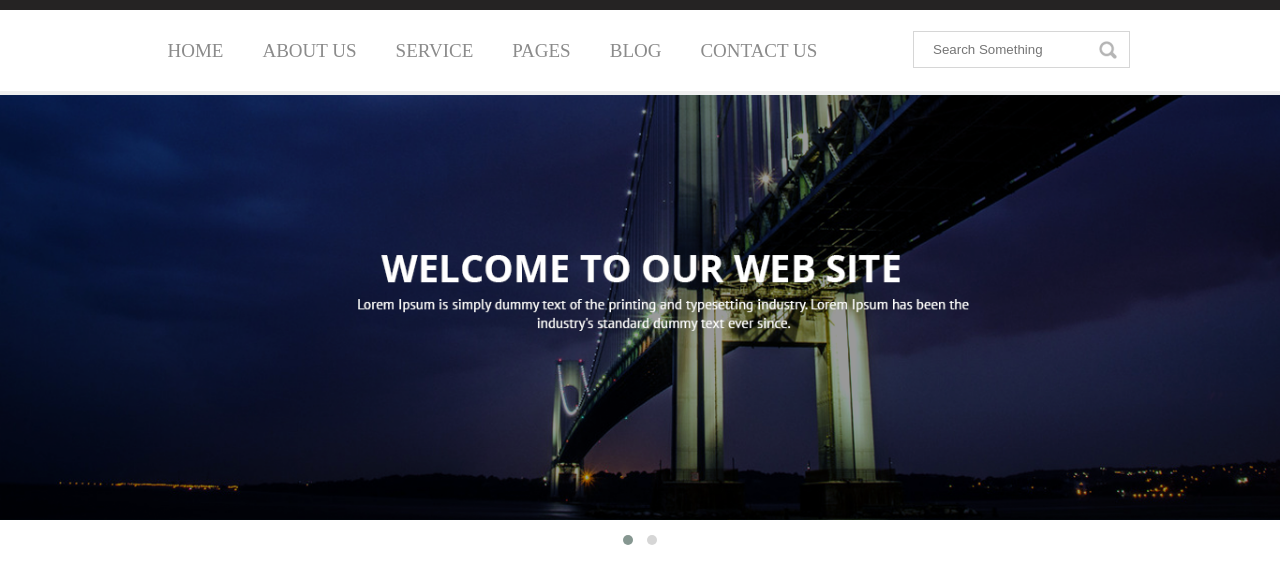
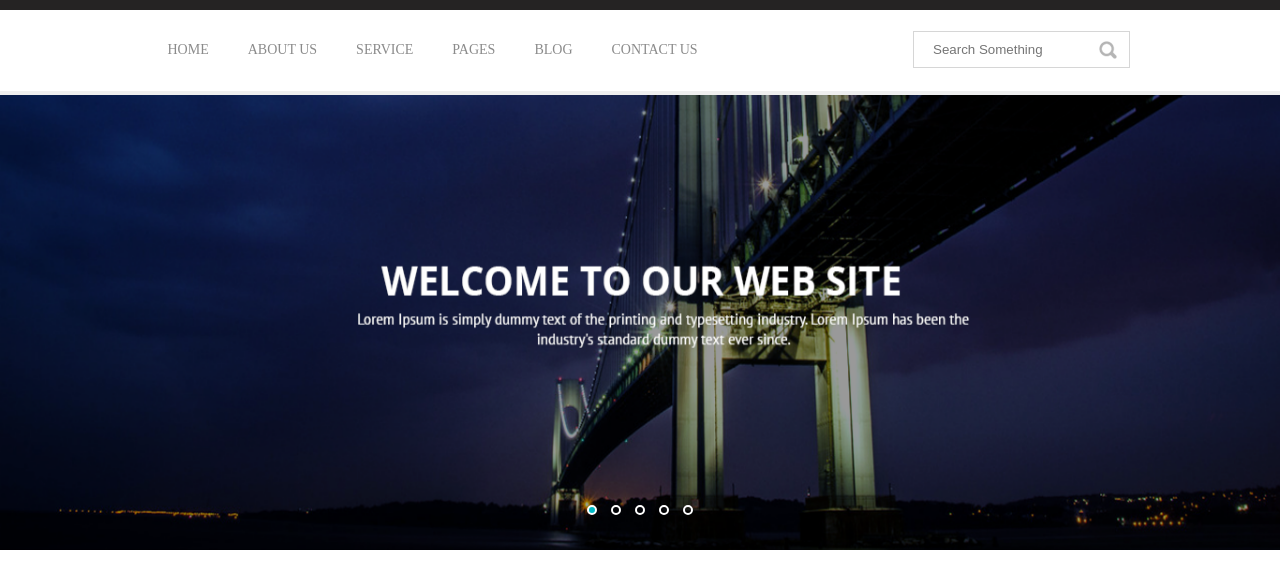
Before and after one commit to igorac/template01, a plain HTML site: page index.html in a window 1280 px wide. Shown: the part 50-638 px from the top of the page. Drawn offline with nearby package versions, Linux system fonts and the light colour scheme.

Commit message:
Added carousel

```diff
--- a/css/carrosel.css
+++ b/css/carrosel.css
@@ -1,7 +1,19 @@
-.t {
-    background-color: aqua;
+.img-banner {
+    width: 100vw!important;
+    height: 455px;
 }
 
-.img-banner {
-    width: 100vw!important;
+.owl-theme .owl-dots .owl-dot span{
+    border:2px solid #fff;
+    background-color: transparent;
 }
+
+
+.owl-theme .owl-dots .owl-dot.active span {
+    background: #00bac6;
+}
+
+.owl-theme .owl-nav.disabled+.owl-dots {
+    position: relative;
+    top: -60px;
+}
--- a/css/header.css
+++ b/css/header.css
@@ -61,9 +61,9 @@ div.logo img {
 
 .menu-header-inferior ul li a{
     text-transform: uppercase;
-    font-size: 19px;
+    font-size: 0.875rem; /* 14  */
     color: #8b8b8b;
-    padding: 30px 10px;
+    padding: 35px 10px;
     margin: 0 7.5px 0 7.5px;
 }
 
--- a/css/reset.css
+++ b/css/reset.css
@@ -1,3 +1,4 @@
 *{margin:0;padding:0;box-sizing: border-box;border: none}
 a{text-decoration: none}
 ul{list-style: none}
+body{font-size: 16px}
--- a/index.html
+++ b/index.html
@@ -52,9 +52,12 @@
       </div>
     </div>
   </header>
-  <div class="owl-carousel  owl-theme">
-    <div class="t"><img class="img-banner" src="./images/Banner-1.png"></div>
-    <div class="t"><img class="img-banner" src="./images/Banner-1.png"></div>
+  <div class="owl-carousel owl-theme" style="background: #000; height: 455px;">
+    <div><img class="img-banner" src="./images/Banner-1.png"></div>
+    <div><img class="img-banner" src="./images/Banner-1.png"></div>
+    <div><img class="img-banner" src="./images/Banner-1.png"></div>
+    <div><img class="img-banner" src="./images/Banner-1.png"></div>
+    <div><img class="img-banner" src="./images/Banner-1.png"></div>
   </div>
 
   <script src="https://code.jquery.com/jquery-3.3.1.slim.min.js"></script>
```
